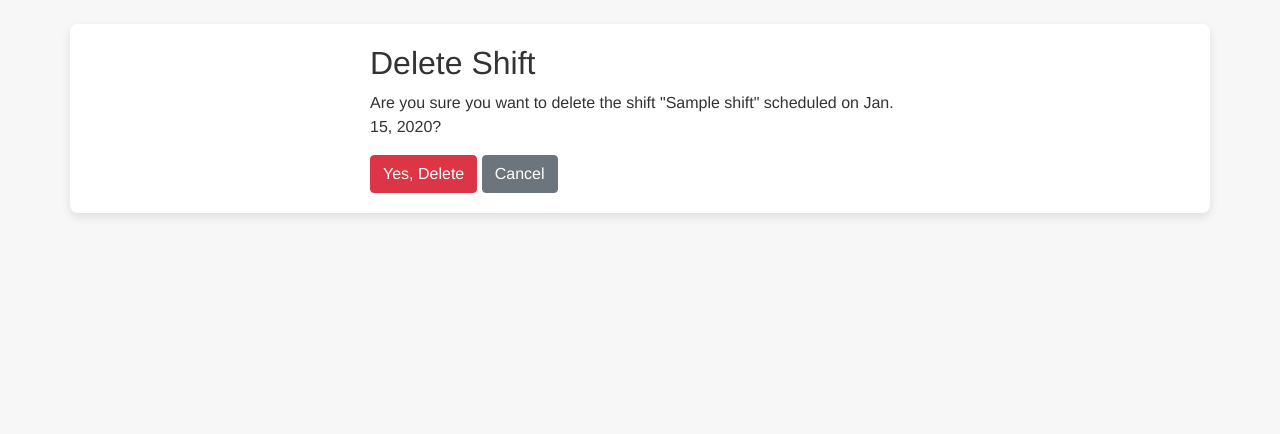
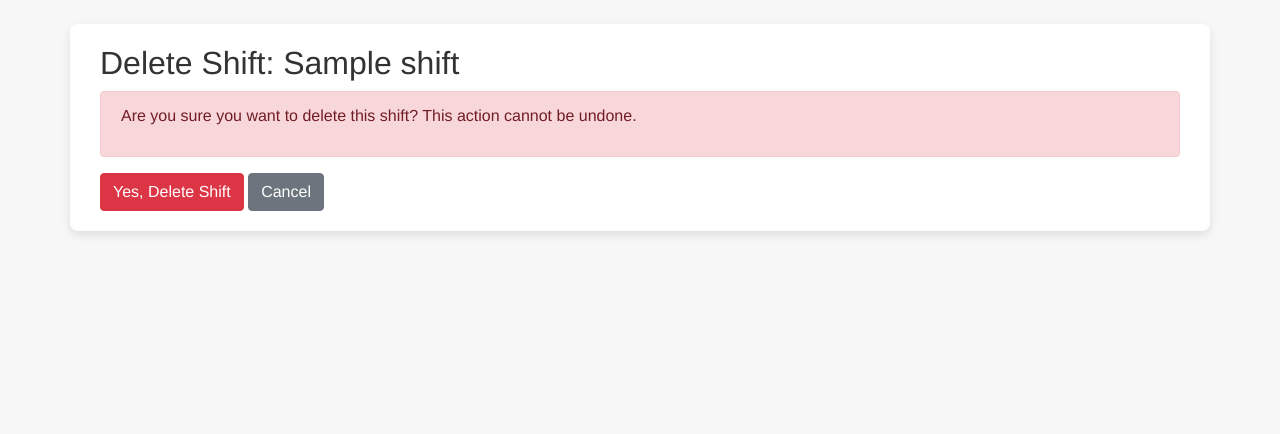
Before and after one commit to topesoul/shiftwise-app, a Django app: template shifts/templates/shifts/shift_confirm_delete.html in a window 1280 px wide. Shown: the part 71-505 px from the top of the page. Run offline with Django 3.2, Linux system fonts and the light colour scheme; the template is opened without the code that fills it: values that come from a table or form of the project are taken from there, others are empty; tables that the repository leaves empty hold one stand-in row (values such as "Sample post"); parts of the project's set-up code (start-up, migrations or seed data) failed here and were passed over.

Commit message:
feat: refactor delete shift confirmation template

```diff
--- a/shifts/templates/shifts/shift_confirm_delete.html
+++ b/shifts/templates/shifts/shift_confirm_delete.html
@@ -1,17 +1,19 @@
+<!-- shifts/templates/shifts/shift_confirm_delete.html -->
+
 {% extends 'base.html' %}
 
 {% block title %}Delete Shift{% endblock %}
 
 {% block content %}
-<div class="row justify-content-center">
-    <div class="col-md-6">
-        <h2>Delete Shift</h2>
-        <p>Are you sure you want to delete the shift "{{ object.name }}" scheduled on {{ object.shift_date }}?</p>
-        <form method="post">
-            {% csrf_token %}
-            <button type="submit" class="btn btn-danger">Yes, Delete</button>
-            <a href="{% url 'shifts:shift_list' %}" class="btn btn-secondary">Cancel</a>
-        </form>
+<div class="container">
+    <h2>Delete Shift: {{ shift.name }}</h2>
+    <div class="alert alert-danger">
+        <p>Are you sure you want to delete this shift? This action cannot be undone.</p>
     </div>
+    <form method="post">
+        {% csrf_token %}
+        <button type="submit" class="btn btn-danger">Yes, Delete Shift</button>
+        <a href="{% url 'shifts:shift_list' %}" class="btn btn-secondary">Cancel</a>
+    </form>
 </div>
 {% endblock %}
```
